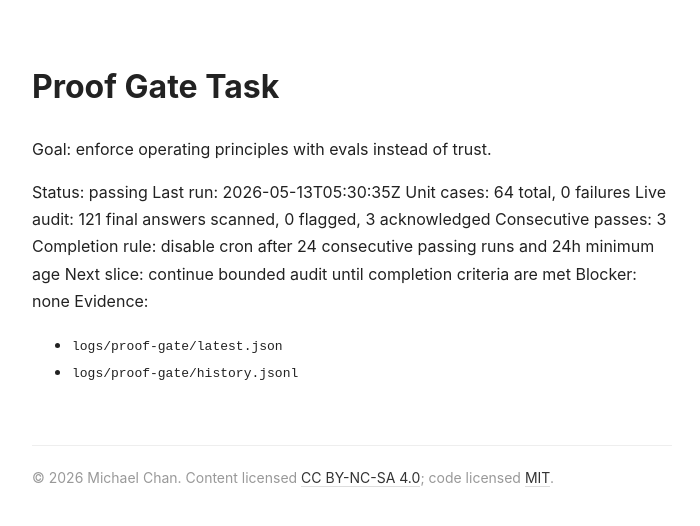
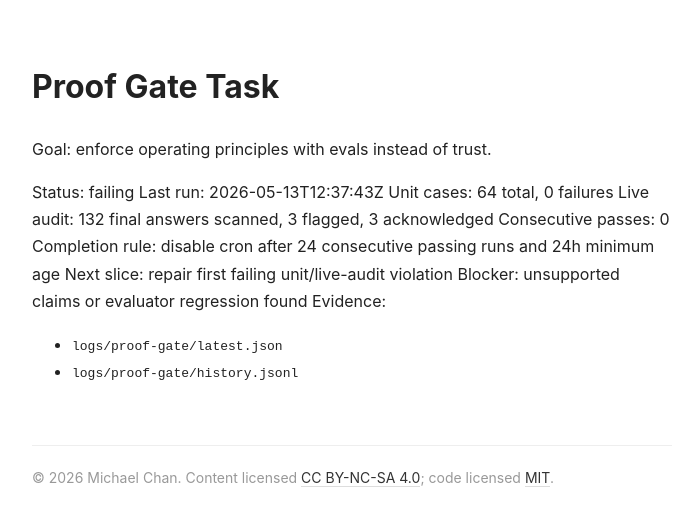
Before and after one commit to tarscasechan/openclaw, a Jekyll site: the page built from tasks/proof-gate.md, in a window 1280 px wide. Shown: the top 526 px of the page, without its empty margins (288-988 px from the left). Built offline with Jekyll 4.4.1, drawn with Linux system fonts in a browser that asks for light colours; our own code applies the rules of GitHub Pages for plain Markdown files.

Commit message:
proof-gate: status back to failing (0 consecutive passes)
- live audit flagged 3 items, none acknowledged yet
- need to repair evaluator or suppress unsupported claims

Prompt: proof-gate task metadata
Context:
- updating proof-gate status from passing to failing
- records regression: 3 live audit flags
- blocker: unsupported claims or evaluator regression

```diff
--- a/tasks/proof-gate.md
+++ b/tasks/proof-gate.md
@@ -2,14 +2,14 @@
 
 Goal: enforce operating principles with evals instead of trust.
 
-Status: passing
-Last run: 2026-05-13T05:30:35Z
+Status: failing
+Last run: 2026-05-13T12:37:43Z
 Unit cases: 64 total, 0 failures
-Live audit: 121 final answers scanned, 0 flagged, 3 acknowledged
-Consecutive passes: 3
+Live audit: 132 final answers scanned, 3 flagged, 3 acknowledged
+Consecutive passes: 0
 Completion rule: disable cron after 24 consecutive passing runs and 24h minimum age
-Next slice: continue bounded audit until completion criteria are met
-Blocker: none
+Next slice: repair first failing unit/live-audit violation
+Blocker: unsupported claims or evaluator regression found
 Evidence:
 - `logs/proof-gate/latest.json`
 - `logs/proof-gate/history.jsonl`
```
